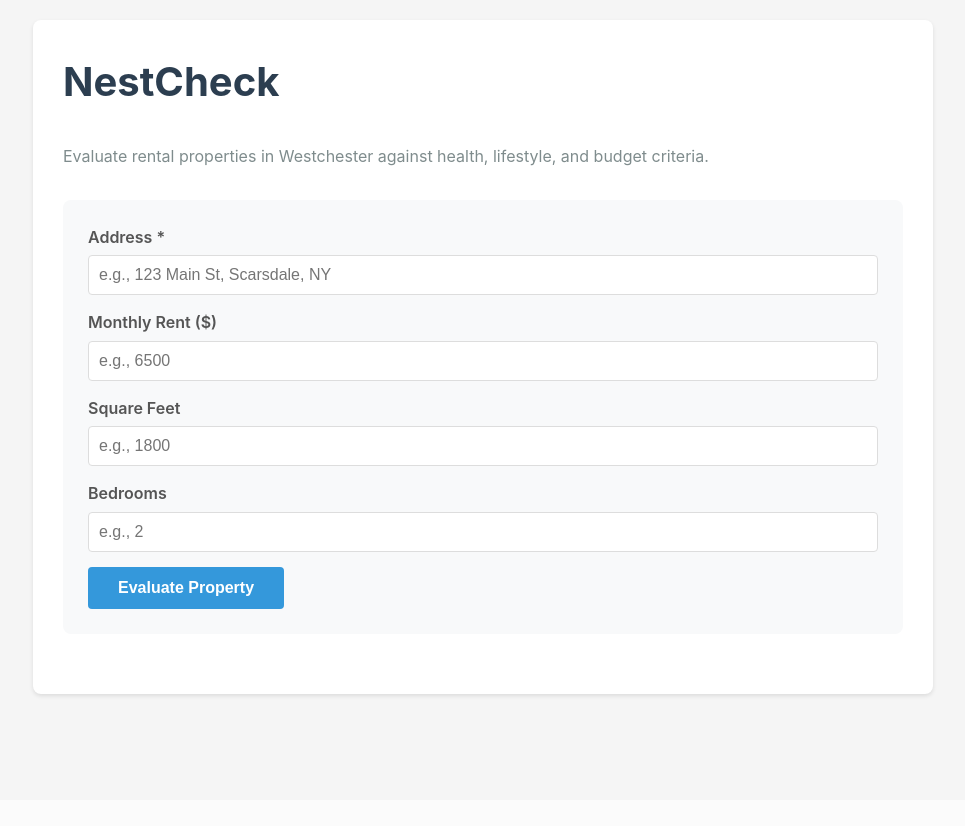
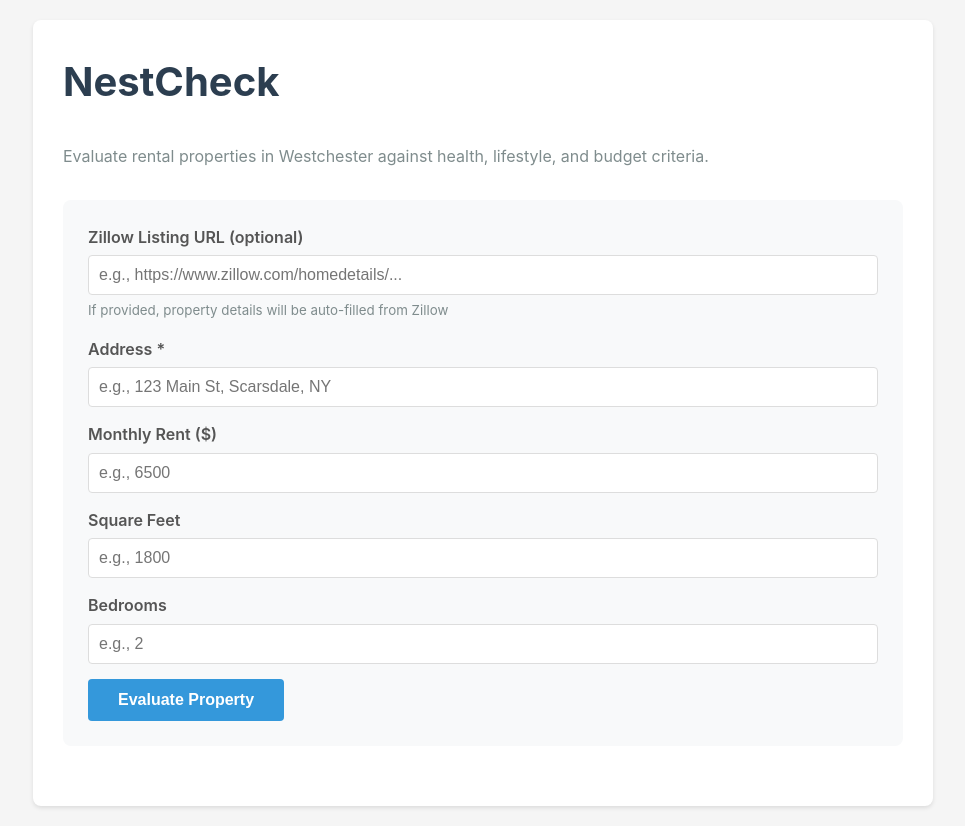
Before and after one commit to jbrowning24/NestCheck, a Flask app: page / in a window 1280 px wide. Shown: the whole page, without its empty margins (157-1122 px from the left). Before the commit the page ends 697 px from the top, so only its background shows below. Run offline with Flask 3, Linux system fonts and the light colour scheme.

Commit message:
trying graph-ql for parser logic

```diff
--- a/app.py
+++ b/app.py
@@ -1,6 +1,8 @@
 import os
 import subprocess
 import json
+import re
+import requests
 from flask import Flask, request, render_template
 
 # Set your Google Maps API key for the evaluator
@@ -13,6 +15,130 @@ def clean(value):
         return None
     return value.replace(",", "").replace("$", "").strip()
 
+def extract_zpid_from_url(url):
+    """
+    Extract the Zillow Property ID (zpid) from a Zillow URL.
+    Examples:
+    - https://www.zillow.com/homedetails/123-Main-St/31492816_zpid/ -> 31492816
+    - https://www.zillow.com/homedetails/456-Oak-Ave-Scarsdale-NY-10583/12345678_zpid/ -> 12345678
+    """
+    # Look for pattern: digits followed by _zpid
+    match = re.search(r'/(\d+)_zpid', url)
+    if match:
+        return match.group(1)
+
+    # Alternative: zpid might be in query params
+    match = re.search(r'zpid=(\d+)', url)
+    if match:
+        return match.group(1)
+
+    return None
+
+
+def scrape_zillow(url):
+    """
+    Fetch property details from Zillow using their GraphQL API.
+    Extracts address, rent, sqft, and bedrooms from API response.
+    Returns a dict with extracted values or None if fetching fails.
+    """
+    try:
+        # Extract zpid from URL
+        zpid = extract_zpid_from_url(url)
+        if not zpid:
+            print(f"Failed to extract zpid from URL: {url}")
+            return None
+
+        print(f"Extracted zpid: {zpid}")
+
+        # Call Zillow's GraphQL API
+        graphql_url = "https://www.zillow.com/graphql/"
+
+        # GraphQL query for property details
+        query = """
+        query ForSalePropertyQuery($zpid: ID!) {
+          property(zpid: $zpid) {
+            zpid
+            streetAddress
+            city
+            state
+            zipcode
+            bedrooms
+            bathrooms
+            price
+            livingArea
+            homeType
+            rentZestimate
+          }
+        }
+        """
+
+        payload = {
+            "query": query,
+            "variables": {
+                "zpid": zpid
+            }
+        }
+
+        headers = {
+            'User-Agent': 'Mozilla/5.0 (Macintosh; Intel Mac OS X 10_15_7) AppleWebKit/537.36 (KHTML, like Gecko) Chrome/120.0.0.0 Safari/537.36',
+            'Content-Type': 'application/json',
+            'Accept': 'application/json',
+        }
+
+        print(f"Calling Zillow GraphQL API for zpid {zpid}...")
+        response = requests.post(graphql_url, json=payload, headers=headers, timeout=15)
+        print(f"GraphQL Response status: {response.status_code}")
+
+        if response.status_code != 200:
+            print(f"GraphQL request failed with status {response.status_code}")
+            print(f"Response: {response.text[:500]}")
+            return None
+
+        data = response.json()
+
+        # Extract property data from GraphQL response
+        if 'data' in data and 'property' in data['data']:
+            property_data = data['data']['property']
+            print(f"Received property data: {property_data}")
+
+            result = {}
+
+            # Extract address
+            street = property_data.get('streetAddress', '')
+            city = property_data.get('city', '')
+            state = property_data.get('state', '')
+            zipcode = property_data.get('zipcode', '')
+            if street:
+                result['address'] = f"{street}, {city}, {state} {zipcode}".strip(', ')
+
+            # Extract rent/price
+            # For rental properties, use rentZestimate, otherwise use price
+            rent = property_data.get('rentZestimate') or property_data.get('price')
+            if rent:
+                result['rent'] = int(rent)
+
+            # Extract square feet
+            living_area = property_data.get('livingArea')
+            if living_area:
+                result['sqft'] = int(living_area)
+
+            # Extract bedrooms
+            bedrooms = property_data.get('bedrooms')
+            if bedrooms:
+                result['bedrooms'] = int(bedrooms)
+
+            print(f"Extracted result: {result}")
+            return result if result else None
+        else:
+            print(f"No property data in GraphQL response: {data}")
+            return None
+
+    except Exception as e:
+        print(f"Error fetching Zillow data via GraphQL: {str(e)}")
+        import traceback
+        traceback.print_exc()
+        return None
+
 @app.route("/", methods=["GET", "POST"])
 def index():
     result = None
@@ -20,12 +146,39 @@ def index():
 
     if request.method == "POST":
         try:
-            address = request.form["address"]
+            # Check if Zillow URL is provided
+            zillow_url = request.form.get("zillow_url", "").strip()
+            zillow_data = None
 
+            if zillow_url:
+                # Try to scrape Zillow
+                zillow_data = scrape_zillow(zillow_url)
+                if not zillow_data:
+                    error = "Failed to extract data from Zillow URL. Please enter property details manually."
+
+            # Get form values (these will be overridden by Zillow data if available)
+            address = request.form.get("address", "").strip()
             rent = clean(request.form.get("rent"))
             sqft = clean(request.form.get("sqft"))
             bedrooms = clean(request.form.get("bedrooms"))
 
+            # Override with Zillow data if available
+            if zillow_data:
+                if zillow_data.get('address'):
+                    address = zillow_data['address']
+                if zillow_data.get('rent'):
+                    rent = str(zillow_data['rent'])
+                if zillow_data.get('sqft'):
+                    sqft = str(zillow_data['sqft'])
+                if zillow_data.get('bedrooms'):
+                    bedrooms = str(zillow_data['bedrooms'])
+
+            # Validate we have an address
+            if not address:
+                error = "Address is required"
+                return render_template("index.html", result=result, error=error)
+
+            # Build command for property evaluator
             cmd = ["python", "property_evaluator.py", address, "--json"]
 
             if rent:
@@ -35,6 +188,7 @@ def index():
             if bedrooms:
                 cmd += ["--bedrooms", bedrooms]
 
+            # Run the property evaluator
             output = subprocess.check_output(cmd, stderr=subprocess.STDOUT, text=True)
             result = json.loads(output)
 
--- a/templates/index.html
+++ b/templates/index.html
@@ -315,6 +315,11 @@
     <div class="form-section">
       <form method="POST">
         <div class="form-group">
+          <label for="zillow_url">Zillow Listing URL (optional)</label>
+          <input type="text" id="zillow_url" name="zillow_url" placeholder="e.g., https://www.zillow.com/homedetails/...">
+          <small style="display: block; margin-top: 5px; color: #7f8c8d;">If provided, property details will be auto-filled from Zillow</small>
+        </div>
+        <div class="form-group">
           <label for="address">Address *</label>
           <input type="text" id="address" name="address" placeholder="e.g., 123 Main St, Scarsdale, NY" required>
         </div>
```
Also changed, not shown: debug_zillow.py (added, +129 -0 lines), requirements.txt (+13 -1 lines), test_zillow_graphql.py (added, +59 -0 lines), 2 other files.
